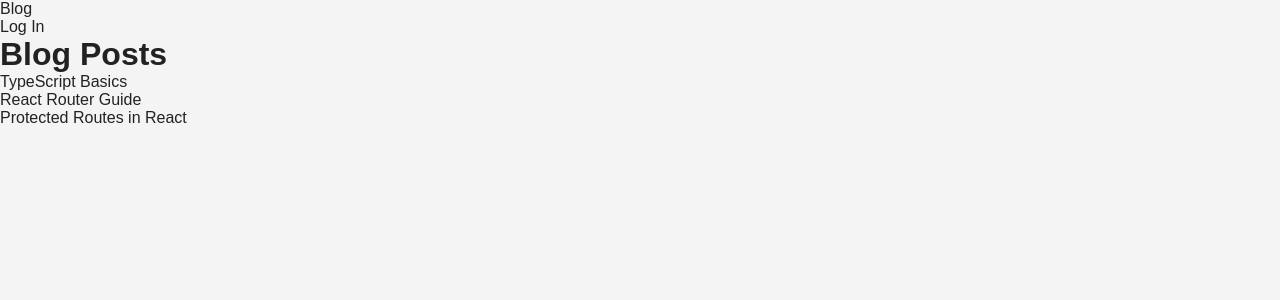
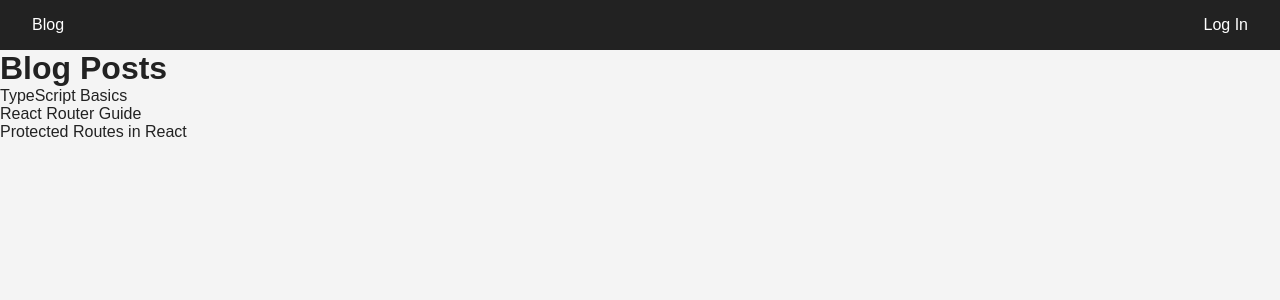
Before and after one commit to vbolden/Dynamic_routing, a React (Vite) app: page /blog in a window 1280 px wide. Shown: the top 300 px of the page. Built offline with nearby package versions, Linux system fonts and the light colour scheme.

Commit message:
added styling for navbar

```diff
--- a/src/App.css
+++ b/src/App.css
@@ -19,3 +19,26 @@
     padding: 5px 14px;
     cursor: pointer;
 }
+
+/* NAVBAR */
+.navbar {
+    background-color: #222;
+    color: white;
+    display: flex;
+    justify-content: space-between;
+    align-items: center;
+    padding: 1rem 2rem;
+}
+
+.navbar-right {
+    display: flex;
+    align-items: center;
+    gap: 1rem;
+}
+
+.navbar button {
+    background-color: crimson;
+    border: none;
+    color: white;
+    border-radius: 5px;
+}
```
